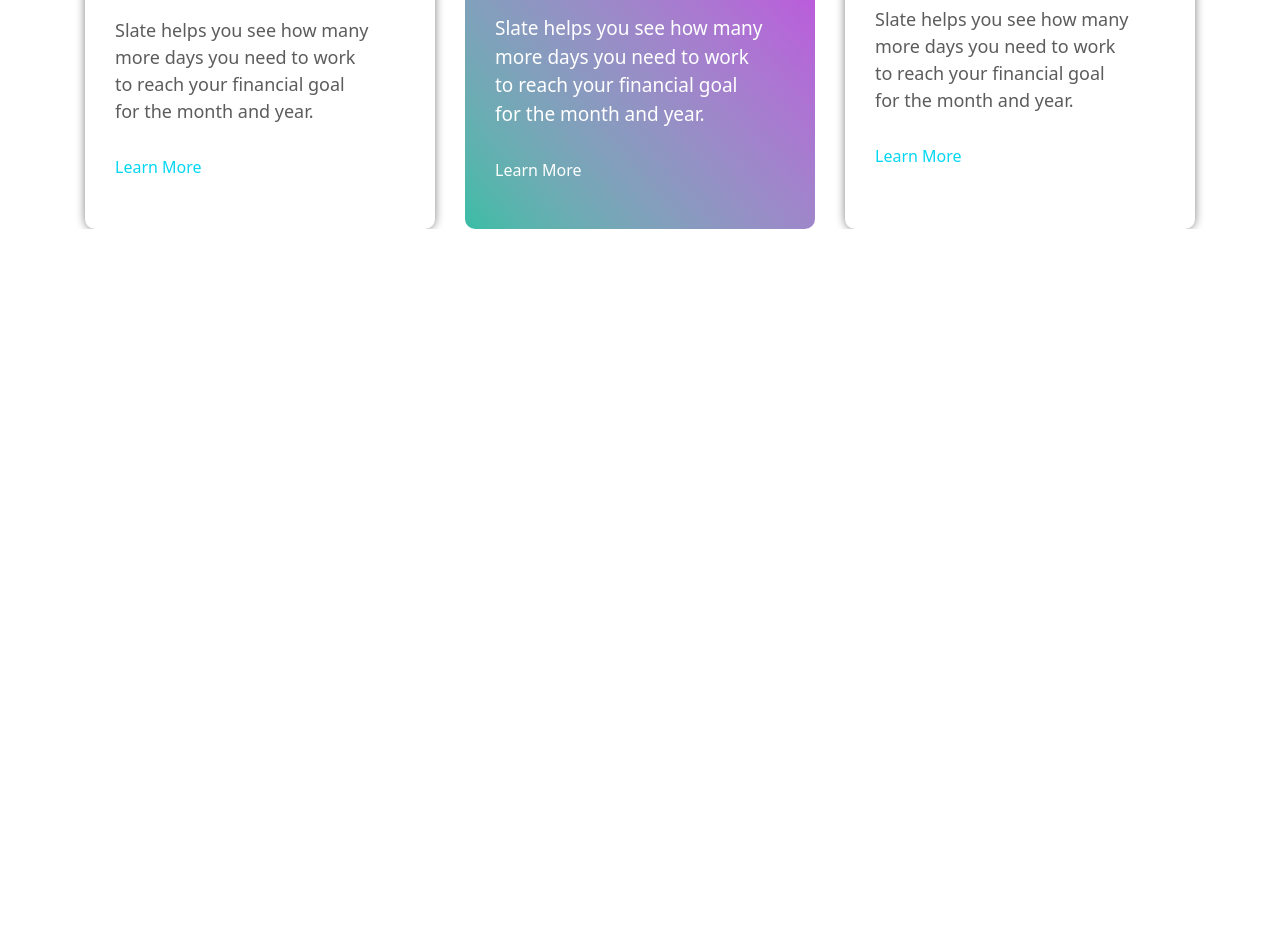
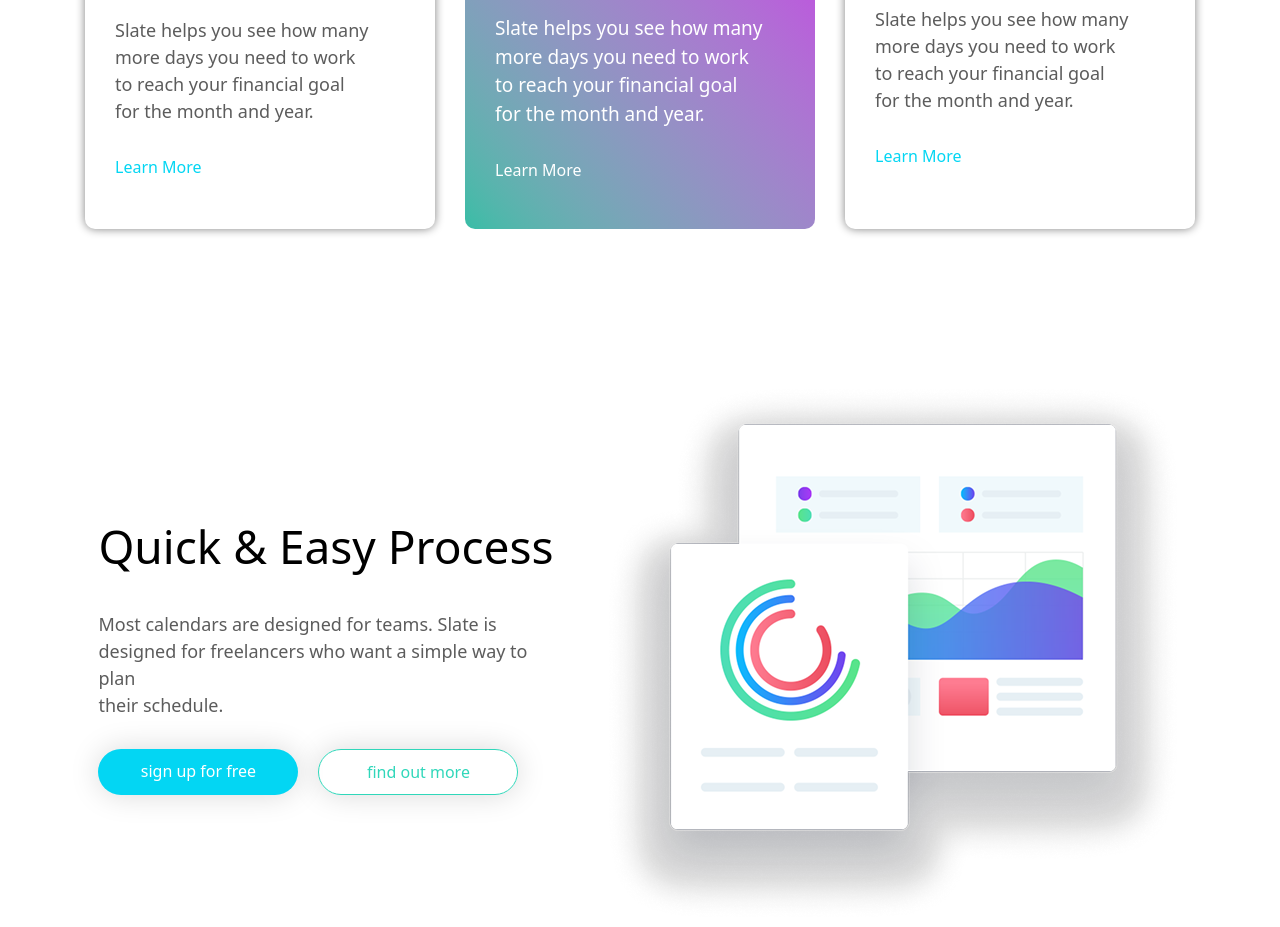
Before and after one commit to sunatullomahmudov/h-w-week-4_1, a website: page index.html in a window 1280 px wide. Shown: the part 1779-2706 px from the top of the page. Before the commit the page ends 2008 px from the top, so only its background shows below. Drawn offline with Linux system fonts and the light colour scheme.

Commit message:
added section-2 in main

```diff
--- a/index.html
+++ b/index.html
@@ -61,6 +61,19 @@
                 </div>
             </div>
         </section>
+        <section>
+        <div class="flex items-center justify-center gap-[50px] mt-[150px] max-md:flex-col max-md:mt-[100px]">
+            <div class="max-md:ml-[15%]">
+                <h2>Quick & Easy Process</h2>
+                <p class="gray w-[453px] max-md:w-[330px] mt-[30px]">Most calendars are designed for teams. Slate is designed for freelancers who want a simple way to plan <br> their schedule.</p>
+                <div class="flex gap-[20px] mt-[30px] max-md:flex-col">
+                    <p class="bg-[#03D6F3] w-[200px] p-[10px] text-white shadow-[0px_0px_30px_#00000026] rounded-[50px] text-center max-md:w-[260px] hover:bg-gray-400 hover:text-white">sign up for free</p>
+                    <p class="text-[#30D7BA] border-[1px] border-[solid] border-[#30D7BA] shadow-[0px_0px_30px_#00000026] w-[200px] p-[10px] rounded-[50px] text-center max-md:w-[260px] hover:text-blue-600">find out more</p>
+                </div>
+            </div>
+            <img src="../images/Frame 18 (1).png" alt="">
+        </div>
+    </section>
     </main>
 </body>
 </html>
```
